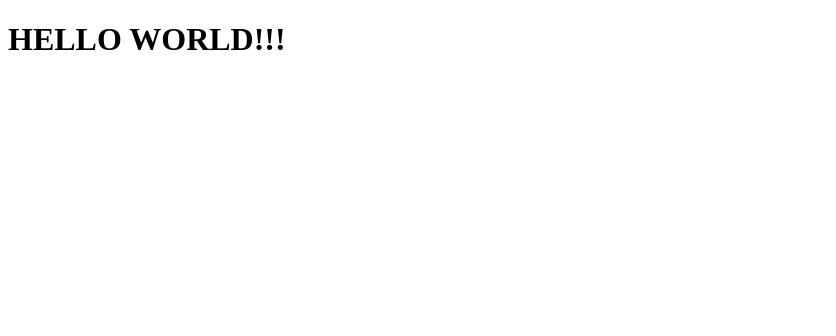
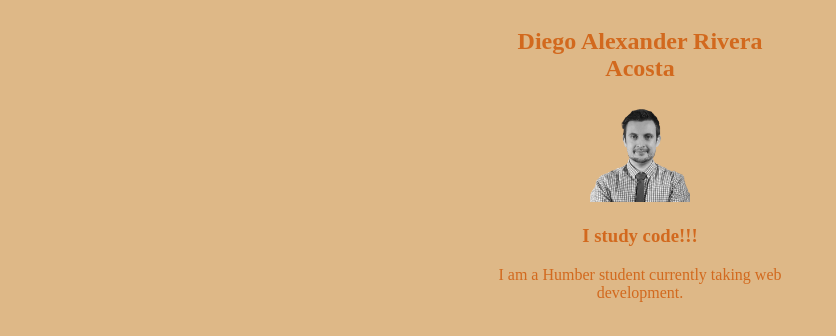
Before and after one commit to diegoarivera35/deployment1, a plain HTML site: page index.html in a window 1280 px wide. Shown: the whole page, without its empty margins (0-836 px from the left). Drawn offline with Linux system fonts and the light colour scheme.

Commit message:
second commit

```diff
--- a/index.html
+++ b/index.html
@@ -5,10 +5,17 @@
      <meta http-equiv="X-UA-Compatible" content="IE=edge">
      <meta name="viewport" content="width=device-width, initial-scale=1.0">
      <title>diegoarivera35</title>
+     <link rel="stylesheet" href="/styles/styles.css">
 </head>
 <body>
 
-     <h1>HELLO WORLD!!!</h1>
+     <div class="container">
+
+          <h2>Diego Alexander Rivera Acosta</h2>
+          <img src="/images/Copia de DiegoCV_BN-removebg-preview.png" alt="" srcset="">
+          <h3>I study code!!!</h3>
+          <p>I am a Humber student currently taking web development.</p>
+     </div>
 
 </body>
 </html>
--- /dev/null
+++ b/styles/styles.css
@@ -0,0 +1,16 @@
+body {
+     background-color: burlywood;
+     color: chocolate;
+     display: flex;
+     justify-content: center;
+     align-items: center;
+}
+img {
+     max-width: 100px;
+}
+
+.container {
+     max-width: 300px;
+     text-align: center;
+
+}
```
Also changed, not shown: images/Copia de DiegoCV_BN-removebg-preview.png (added), 1 other file.
